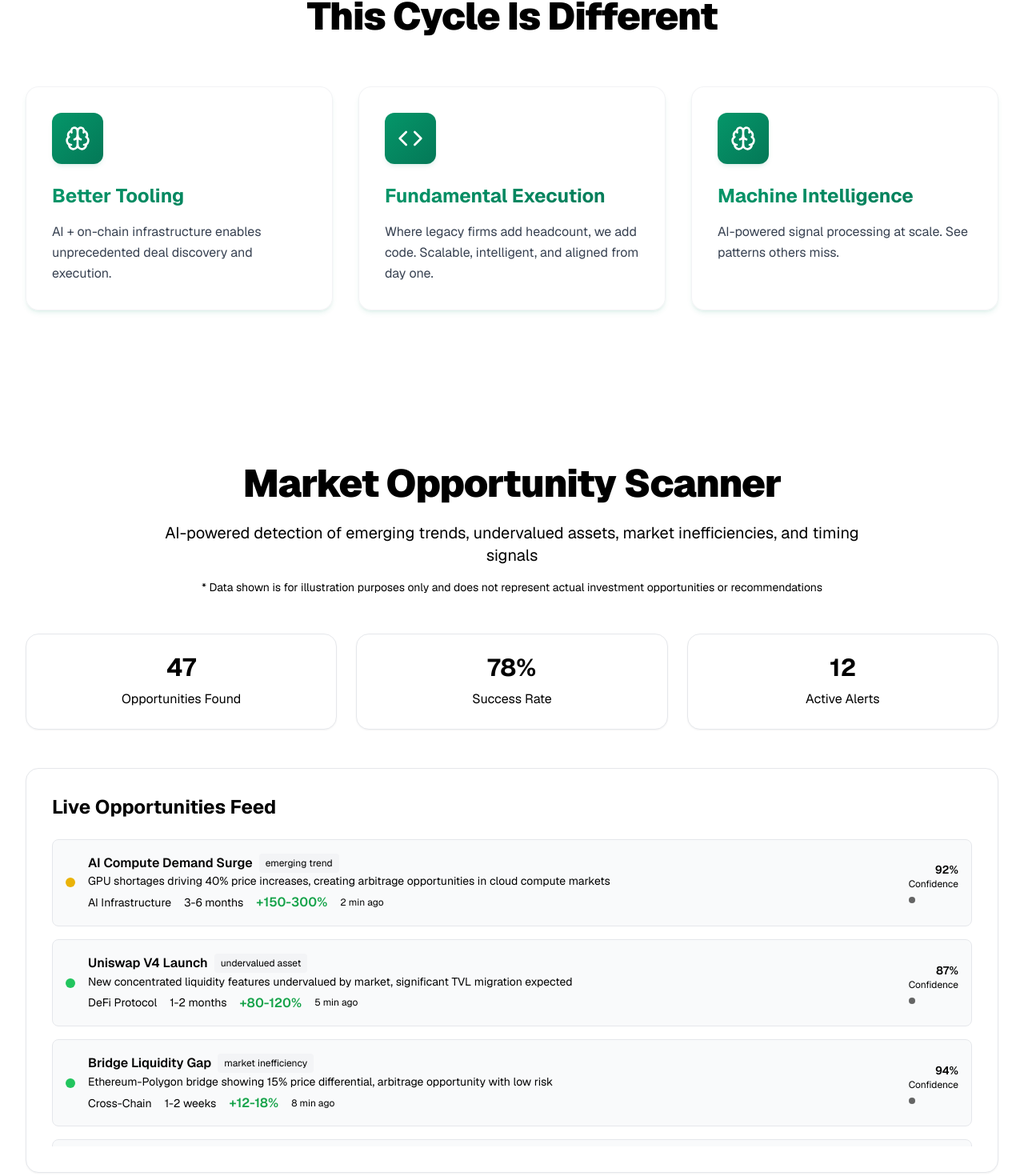
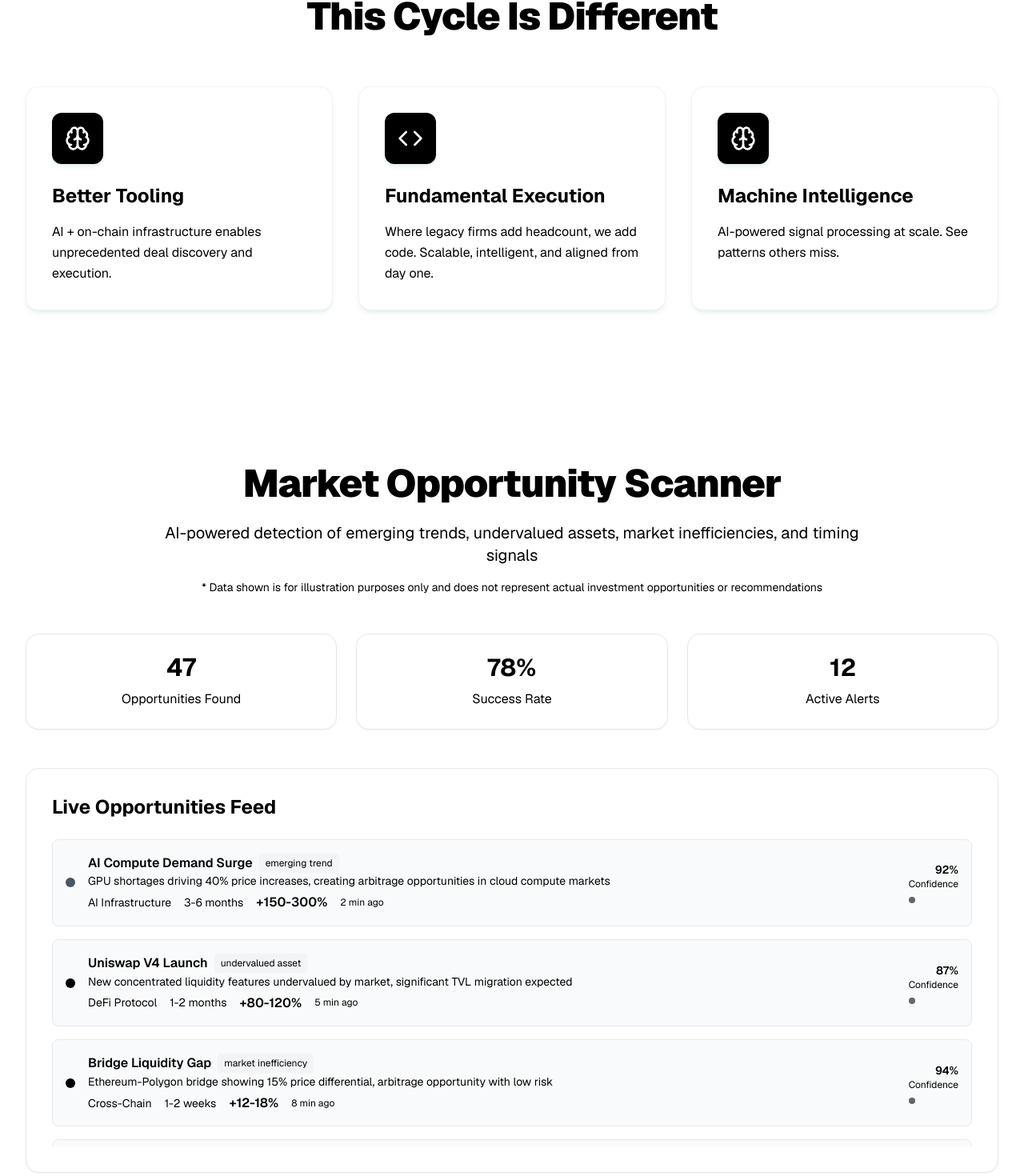
Before and after one commit to Kfar19/CursorWeb, a Next.js app: page / in a window 1280 px wide. Shown: the part 1141-2611 px from the top of the page at 80% size. Built offline with nearby package versions, Linux system fonts and the light colour scheme; no server answers.

Commit message:
Remove all remaining green colors - change to black throughout main page

```diff
--- a/src/app/page.tsx
+++ b/src/app/page.tsx
@@ -1169,14 +1169,14 @@ export default function Home() {
               transition={{ duration: 0.3 }}
             >
               <motion.div
-                className="w-16 h-16 bg-gradient-premium dark:bg-gradient-accent rounded-xl flex items-center justify-center mb-6 shadow-soft"
+                className="w-16 h-16 bg-black rounded-xl flex items-center justify-center mb-6 shadow-soft"
                 whileHover={{ rotate: 5, scale: 1.1 }}
                 transition={{ duration: 0.2 }}
               >
-                <Brain className="w-8 h-8 text-white dark:text-black" />
+                <Brain className="w-8 h-8 text-white" />
               </motion.div>
-              <h3 className="text-2xl font-bold text-gradient dark:text-gradient-accent mb-4">Better Tooling</h3>
-              <p className="text-gray-700 dark:text-gray-300 leading-relaxed">
+              <h3 className="text-2xl font-bold text-black mb-4">Better Tooling</h3>
+              <p className="text-black leading-relaxed">
                 AI + on-chain infrastructure enables unprecedented deal discovery and execution.
               </p>
             </motion.div>
@@ -1188,14 +1188,14 @@ export default function Home() {
               transition={{ duration: 0.3 }}
             >
               <motion.div
-                className="w-16 h-16 bg-gradient-premium dark:bg-gradient-accent rounded-xl flex items-center justify-center mb-6 shadow-soft"
+                className="w-16 h-16 bg-black rounded-xl flex items-center justify-center mb-6 shadow-soft"
                 whileHover={{ rotate: 5, scale: 1.1 }}
                 transition={{ duration: 0.2 }}
               >
-                <Code className="w-8 h-8 text-white dark:text-black" />
+                <Code className="w-8 h-8 text-white" />
               </motion.div>
-              <h3 className="text-2xl font-bold text-gradient dark:text-gradient-accent mb-4">Fundamental Execution</h3>
-              <p className="text-gray-700 dark:text-gray-300 leading-relaxed">
+              <h3 className="text-2xl font-bold text-black mb-4">Fundamental Execution</h3>
+              <p className="text-black leading-relaxed">
                 Where legacy firms add headcount, we add code. Scalable, intelligent, and aligned from day one.
               </p>
             </motion.div>
@@ -1207,14 +1207,14 @@ export default function Home() {
               transition={{ duration: 0.3 }}
             >
               <motion.div
-                className="w-16 h-16 bg-gradient-premium dark:bg-gradient-accent rounded-xl flex items-center justify-center mb-6 shadow-soft"
+                className="w-16 h-16 bg-black rounded-xl flex items-center justify-center mb-6 shadow-soft"
                 whileHover={{ rotate: 5, scale: 1.1 }}
                 transition={{ duration: 0.2 }}
               >
-                <Brain className="w-8 h-8 text-white dark:text-black" />
+                <Brain className="w-8 h-8 text-white" />
               </motion.div>
-              <h3 className="text-2xl font-bold text-gradient dark:text-gradient-accent mb-4">Machine Intelligence</h3>
-              <p className="text-gray-700 dark:text-gray-300 leading-relaxed">
+              <h3 className="text-2xl font-bold text-black mb-4">Machine Intelligence</h3>
+              <p className="text-black leading-relaxed">
                 AI-powered signal processing at scale. See patterns others miss.
               </p>
             </motion.div>
@@ -1313,8 +1313,8 @@ export default function Home() {
                   >
                     <div className="flex items-center space-x-4">
                       <div className={`w-3 h-3 rounded-full ${
-                        opportunity.riskLevel === 'low' ? 'bg-green-500' :
-                        opportunity.riskLevel === 'medium' ? 'bg-yellow-500' : 'bg-red-500'
+                        opportunity.riskLevel === 'low' ? 'bg-black' :
+                        opportunity.riskLevel === 'medium' ? 'bg-gray-600' : 'bg-red-500'
                       }`} />
                       <div>
                         <div className="flex items-center space-x-2">
@@ -1327,7 +1327,7 @@ export default function Home() {
                         <div className="flex items-center space-x-4 mt-1">
                           <span className="text-black text-sm">{opportunity.category}</span>
                           <span className="text-black text-sm">{opportunity.timeframe}</span>
-                          <span className="text-green-600 font-semibold">{opportunity.potentialReturn}</span>
+                          <span className="text-black font-semibold">{opportunity.potentialReturn}</span>
                           <span className="text-black text-xs">{opportunity.timestamp}</span>
                         </div>
                       </div>
```
